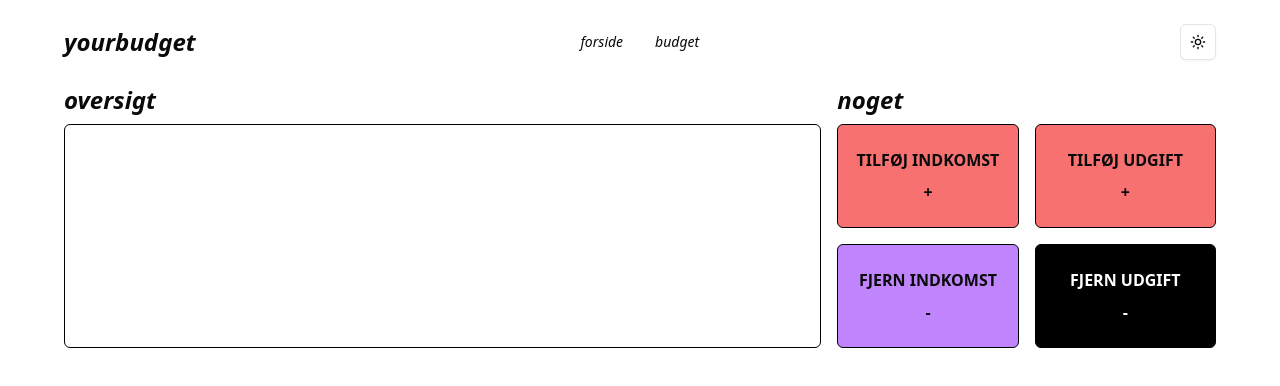
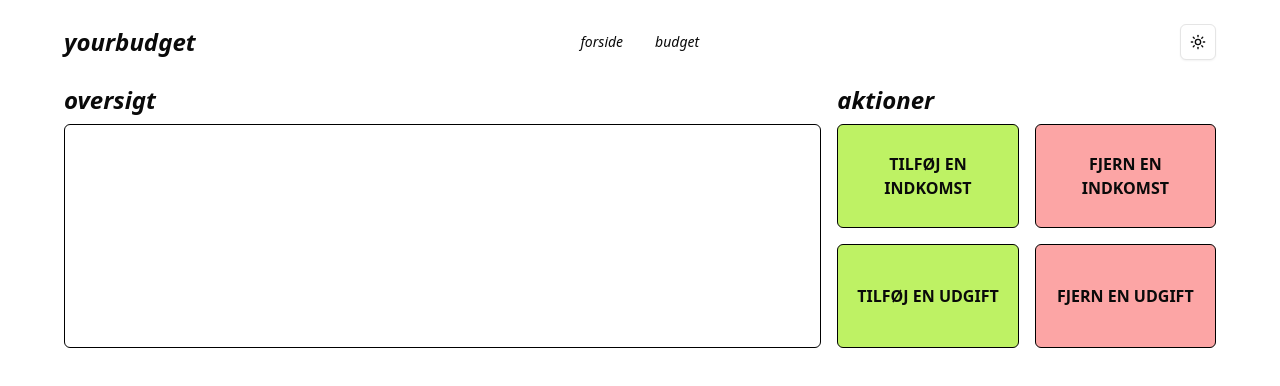
Before and after one commit to barrybtw/yourbudget, a React (Vite) app: page /budget in a window 1280 px wide. Shown: the top 386 px of the page. Built offline with nearby package versions, Linux system fonts and the light colour scheme.

Commit message:
tilføj handlinger

```diff
--- a/src/pages/budget.tsx
+++ b/src/pages/budget.tsx
@@ -1,5 +1,47 @@
 import { useBudgetStore } from "@/budget-store";
 import { Layout } from "@/components/inner-layout";
+import {
+  Dialog,
+  DialogContent,
+  DialogDescription,
+  DialogHeader,
+  DialogTitle,
+  DialogTrigger,
+} from "@/components/ui/dialog";
+import { cn } from "@/lib/utils";
+import clsx from "clsx";
+
+function ActionableButton({
+  onClick,
+  children,
+  className,
+  ...rest
+}: React.ButtonHTMLAttributes<HTMLButtonElement> & {
+  dialog: { dialogTitle: string; dialogDescription: string };
+}) {
+  return (
+    <Dialog>
+      <DialogTrigger asChild>
+        <button
+          onClick={onClick}
+          {...rest}
+          className={cn(
+            className,
+            "rounded-md border-[1px] dark:border-white border-black p-2 font-semibold uppercase flex items-center justify-center flex-col gap-2"
+          )}
+        >
+          {children}
+        </button>
+      </DialogTrigger>
+      <DialogContent>
+        <DialogHeader>
+          <DialogTitle>{rest.dialog.dialogTitle}</DialogTitle>
+          <DialogDescription>{rest.dialog.dialogDescription}</DialogDescription>
+        </DialogHeader>
+      </DialogContent>
+    </Dialog>
+  );
+}
 
 export default function Budget() {
   const { incomes, expenses, addIncome } = useBudgetStore((state) => state);
@@ -24,27 +66,44 @@ export default function Budget() {
           <div className="rounded-md border-[1px] border-black dark:border-white min-h-56 p-2"></div>
         </div>
         <div className="flex-[1] flex-col gap-2 flex">
-          <h2 className="text-2xl font-bold inline italic">noget</h2>
+          <h2 className="text-2xl font-bold inline italic">aktioner</h2>
           <div className="grid grid-cols-2 grid-rows-2 gap-4 min-h-56">
-            <button
-              onClick={add}
-              className="bg-red-400 rounded-md border-[1px] dark:border-white border-black p-2 font-semibold uppercase flex items-center justify-center flex-col gap-2"
+            <ActionableButton
+              dialog={{
+                dialogDescription: "Tilføj en indkomst",
+                dialogTitle: "Tilføj",
+              }}
+              className="bg-lime-300"
             >
-              Tilføj indkomst
-              <p>+</p>
-            </button>
-            <button className="bg-red-400 rounded-md border-[1px] dark:border-white border-black p-2 font-semibold uppercase flex items-center justify-center flex-col gap-2">
-              Tilføj udgift
-              <p>+</p>
-            </button>
-            <button className="bg-purple-400 rounded-md border-[1px] dark:border-white border-black p-2 font-semibold uppercase flex items-center justify-center flex-col gap-2">
-              Fjern indkomst
-              <p>-</p>
-            </button>
-            <button className="bg-black text-white rounded-md border-[1px] dark:border-white border-black p-2 font-semibold uppercase flex items-center justify-center flex-col gap-2">
-              Fjern udgift
-              <p>-</p>
-            </button>
+              Tilføj en indkomst
+            </ActionableButton>
+            <ActionableButton
+              dialog={{
+                dialogDescription: "Fjern en indkomst",
+                dialogTitle: "Fjern",
+              }}
+              className="bg-red-300"
+            >
+              Fjern en indkomst
+            </ActionableButton>
+            <ActionableButton
+              dialog={{
+                dialogDescription: "Tilføj en udgift",
+                dialogTitle: "Tilføj",
+              }}
+              className="bg-lime-300"
+            >
+              Tilføj en udgift
+            </ActionableButton>
+            <ActionableButton
+              dialog={{
+                dialogDescription: "Fjern en udgift",
+                dialogTitle: "Fjern",
+              }}
+              className="bg-red-300"
+            >
+              Fjern en udgift
+            </ActionableButton>
           </div>
         </div>
       </div>
```
